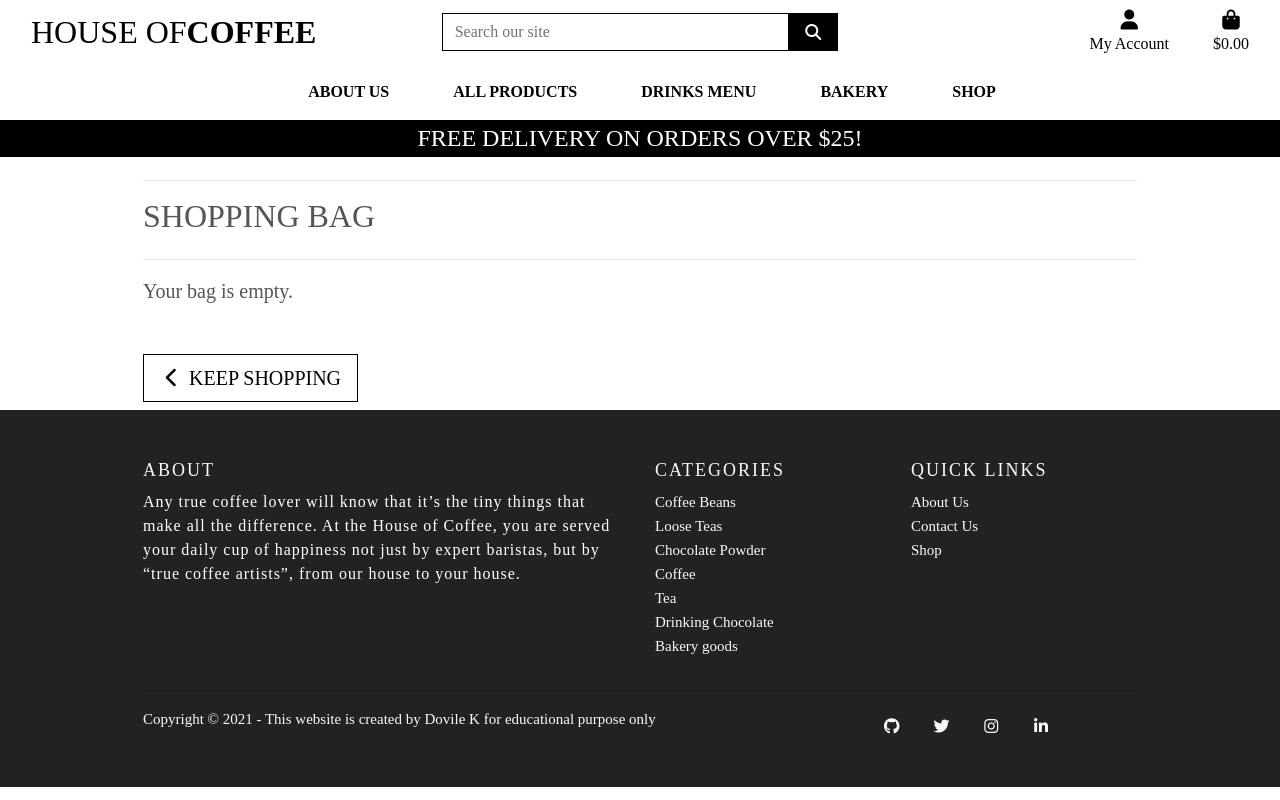
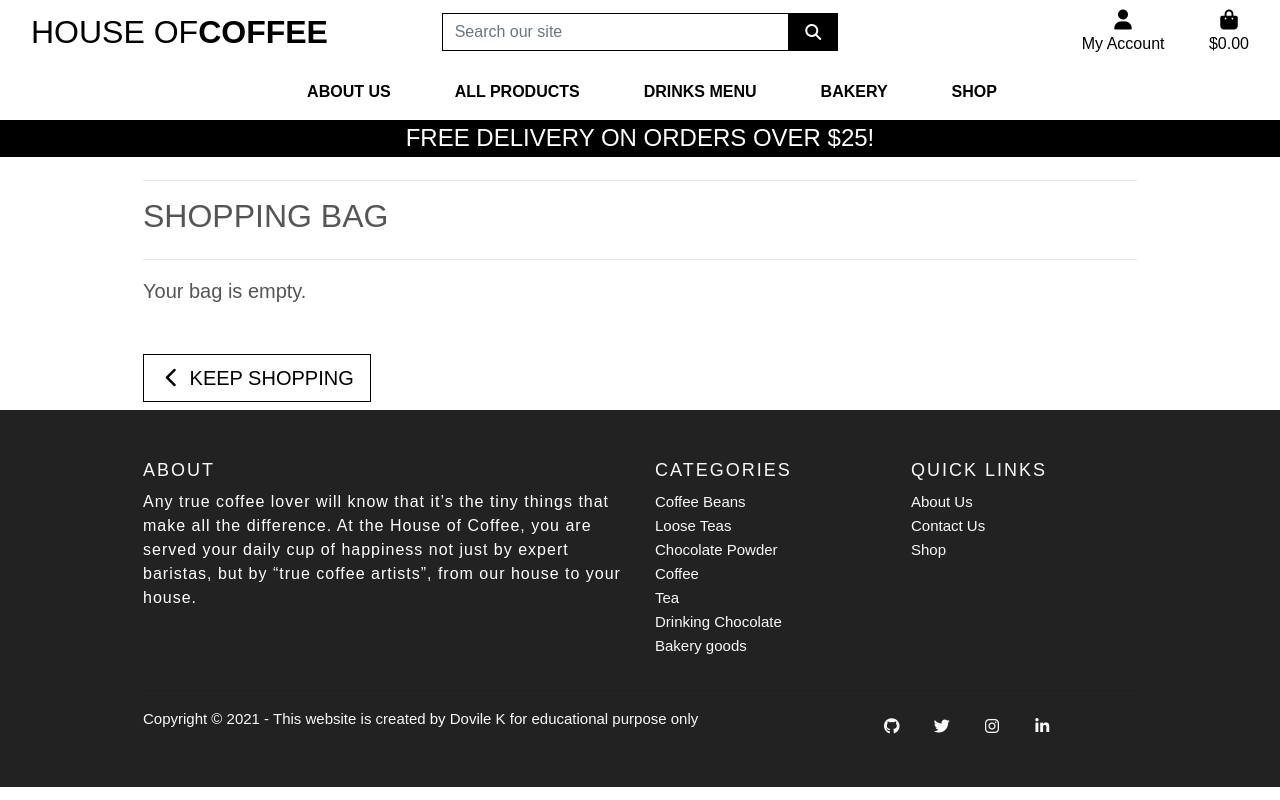
Before and after one commit to dovi-k/house_of_coffee, a Django app: page /bag/ in a window 1280 px wide. Run offline with Django 3.2, Linux system fonts and the light colour scheme; parts of the project's set-up code (start-up, migrations or seed data) failed here and were passed over; some libraries are stand-ins or nearby versions; some web fonts are replaced.

Commit message:
change font- 2

```diff
--- a/static/css/base.css
+++ b/static/css/base.css
@@ -7,7 +7,7 @@ body {
     background-size: cover;
     height: calc(100vh - 164px);
     color: #555;
-    font-family: 'Times New Roman', cursive;
+    font-family: 'Arial', cursive;
 }
 
 /* from Bulma */
```
